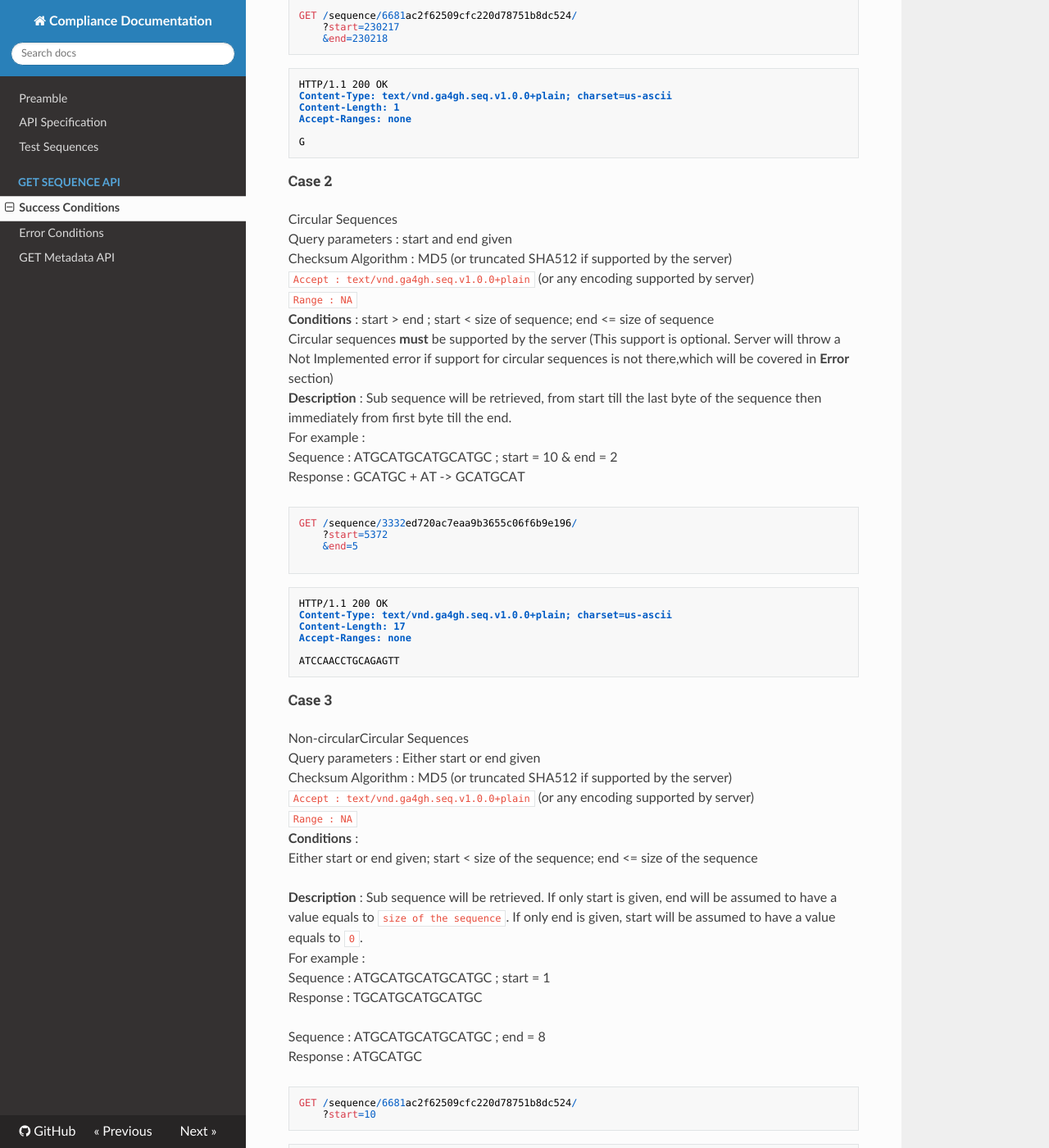
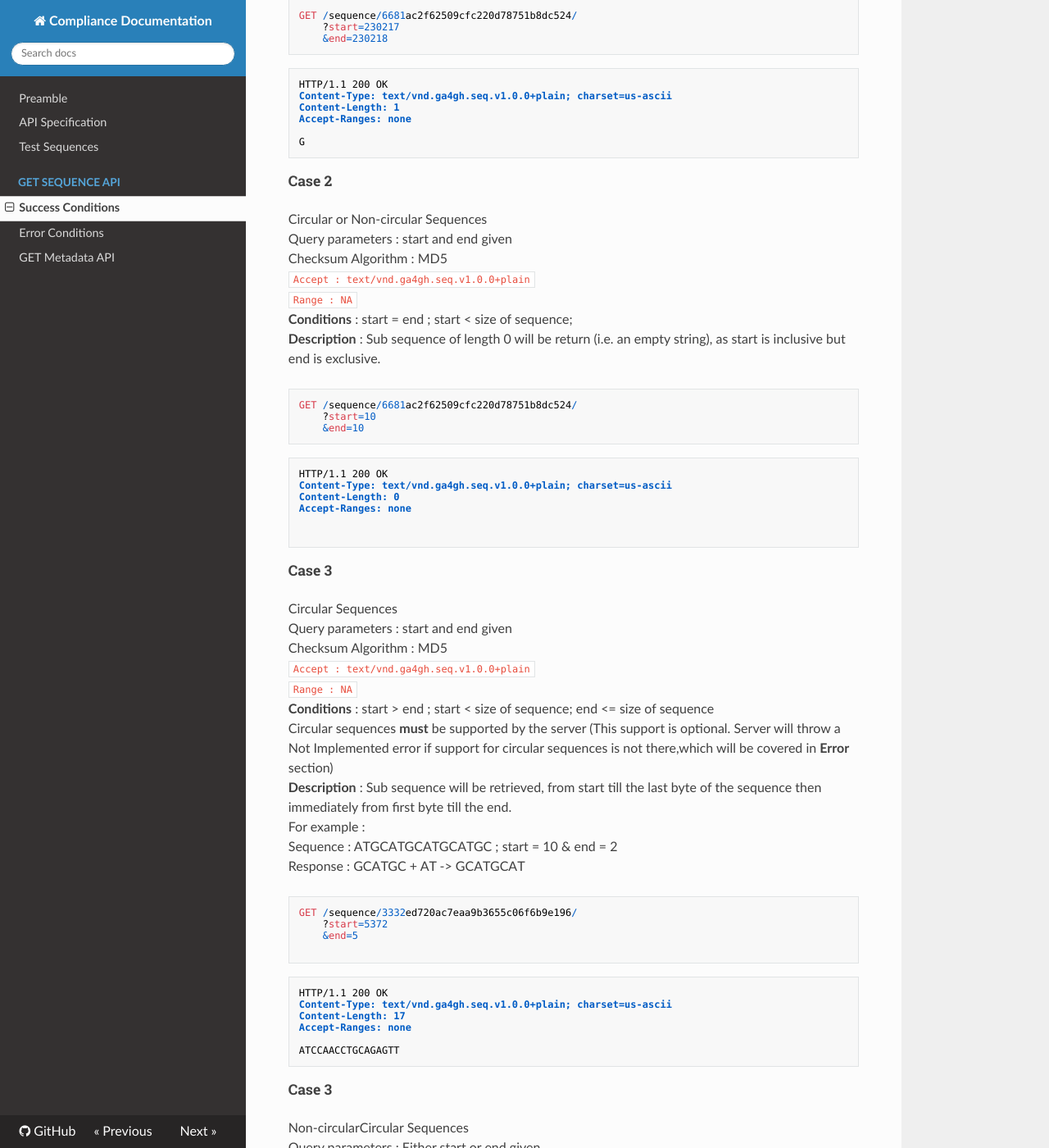
Before and after one commit to ga4gh/refget-compliance-suite, an MkDocs documentation site: the page built from docs/GET_sequence_API/success.md, in a window 1280 px wide and 1400 px high, scrolled down 2793 px. Shown: the whole window at 82% size. Built offline with MkDocs 1.6.1, drawn with Linux system fonts in a browser that asks for light colours; nearby versions of some CDN libraries; old or Windows-style settings are respelled for this version of MkDocs; some of the changed text lies outside the part shown.

Commit message:
Added case 2 in sub-seq success by start-end; Some minor formatting

````diff
--- a/docs/GET_sequence_API/success.md
+++ b/docs/GET_sequence_API/success.md
@@ -85,8 +85,8 @@ Important Points:
 <h5> Case 1 </h5>
 Circular or Non-circular Sequences
 Query parameters : start and end given
-Checksum Algorithm : MD5 (or truncated SHA512 if supported by the server)
-`Accept : text/vnd.ga4gh.seq.v1.0.0+plain` (or any encoding supported by server)
+Checksum Algorithm : MD5
+`Accept : text/vnd.ga4gh.seq.v1.0.0+plain`
 `Range : NA`
 **Conditions** : start < end ; start < size of sequence;
 **Description** : Sub sequence will be retrieved no matter the type (circular/non-circular).
@@ -137,10 +137,35 @@ G
 ```
 
 <h5> Case 2 </h5>
+Circular or Non-circular Sequences
+Query parameters : start and end given
+Checksum Algorithm : MD5
+`Accept : text/vnd.ga4gh.seq.v1.0.0+plain`
+`Range : NA`
+**Conditions** : start = end ; start < size of sequence;
+**Description** : Sub sequence of length 0 will be return (i.e. an empty string), as start is inclusive but end is exclusive.
+
+```
+GET /sequence/6681ac2f62509cfc220d78751b8dc524/
+    ?start=10
+    &end=10
+```
+
+```
+HTTP/1.1 200 OK
+Content-Type: text/vnd.ga4gh.seq.v1.0.0+plain; charset=us-ascii
+Content-Length: 0
+Accept-Ranges: none
+
+
+```
+
+
+<h5> Case 3 </h5>
 Circular Sequences
 Query parameters : start and end given
-Checksum Algorithm : MD5 (or truncated SHA512 if supported by the server)
-`Accept : text/vnd.ga4gh.seq.v1.0.0+plain` (or any encoding supported by server)
+Checksum Algorithm : MD5
+`Accept : text/vnd.ga4gh.seq.v1.0.0+plain`
 `Range : NA`
 **Conditions** : start > end ;  start < size of sequence; end <= size of sequence
 Circular sequences **must** be supported by the server (This support is optional. Server will throw a Not Implemented error if support for circular sequences is not there,which will be covered in **Error** section)
@@ -168,8 +193,8 @@ ATCCAACCTGCAGAGTT
 <h5> Case 3 </h5>
 Non-circularCircular Sequences
 Query parameters : Either start or end given
-Checksum Algorithm : MD5 (or truncated SHA512 if supported by the server)
-`Accept : text/vnd.ga4gh.seq.v1.0.0+plain` (or any encoding supported by server)
+Checksum Algorithm : MD5
+`Accept : text/vnd.ga4gh.seq.v1.0.0+plain`
 `Range : NA`
 **Conditions** :
 Either start or end given; start < size of the sequence; end <= size of the sequence
@@ -235,7 +260,6 @@ Size of sequence is 230218
 
 ```
 GET /sequence/6681ac2f62509cfc220d78751b8dc524/
-
 Range: bytes=10-19
 
 ```
@@ -250,7 +274,6 @@ CCCACACACC
 
 ```
 GET /sequence/6681ac2f62509cfc220d78751b8dc524/
-
 Range: bytes=10-230217
 
 ```
@@ -266,7 +289,6 @@ CCCAC.....GTGGG
 
 ```
 GET /sequence/6681ac2f62509cfc220d78751b8dc524/
-
 Range: bytes=10-99999999
 
 ```
@@ -290,7 +312,6 @@ Size of the sequence is 230218
 
 ```
 GET /sequence/6681ac2f62509cfc220d78751b8dc524/
-
 Range: bytes=0-230217
 
 ```
@@ -305,7 +326,6 @@ CCACA........GTGGG
 
 ```
 GET /sequence/6681ac2f62509cfc220d78751b8dc524/
-
 Range: bytes=0-999999999
 
 ```
````
Also changed, not shown: docs/GET_sequence_API/errors.md (+0 -3 lines), docs/metadata.md (+0 -1 lines).
